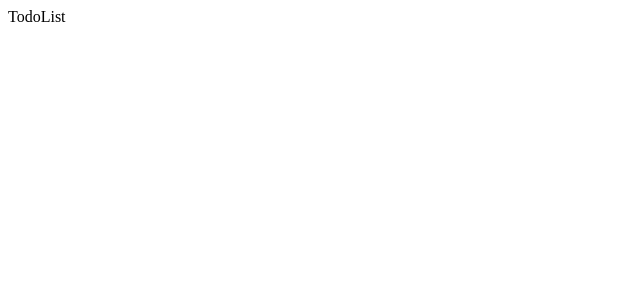
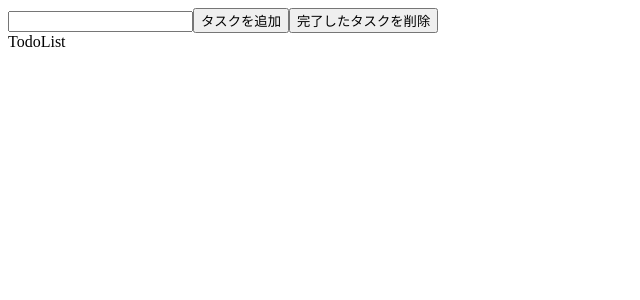
Before and after one commit to junya3/react-todo, a React (Create React App) app: page / in a window 1280 px wide. Shown: the top 300 px of the page, without its empty margins (0-640 px from the left). Built offline with nearby package versions, Linux system fonts and the light colour scheme.

Commit message:
buttonタグの追加

```diff
--- a/src/App.js
+++ b/src/App.js
@@ -4,6 +4,9 @@ import TodoList from './TodoList.js';
 const App = () => {
   return (
     <>
+      <input type="text" />
+      <button>タスクを追加</button>
+      <button>完了したタスクを削除</button>
       <TodoList />
     </>
   );
```
